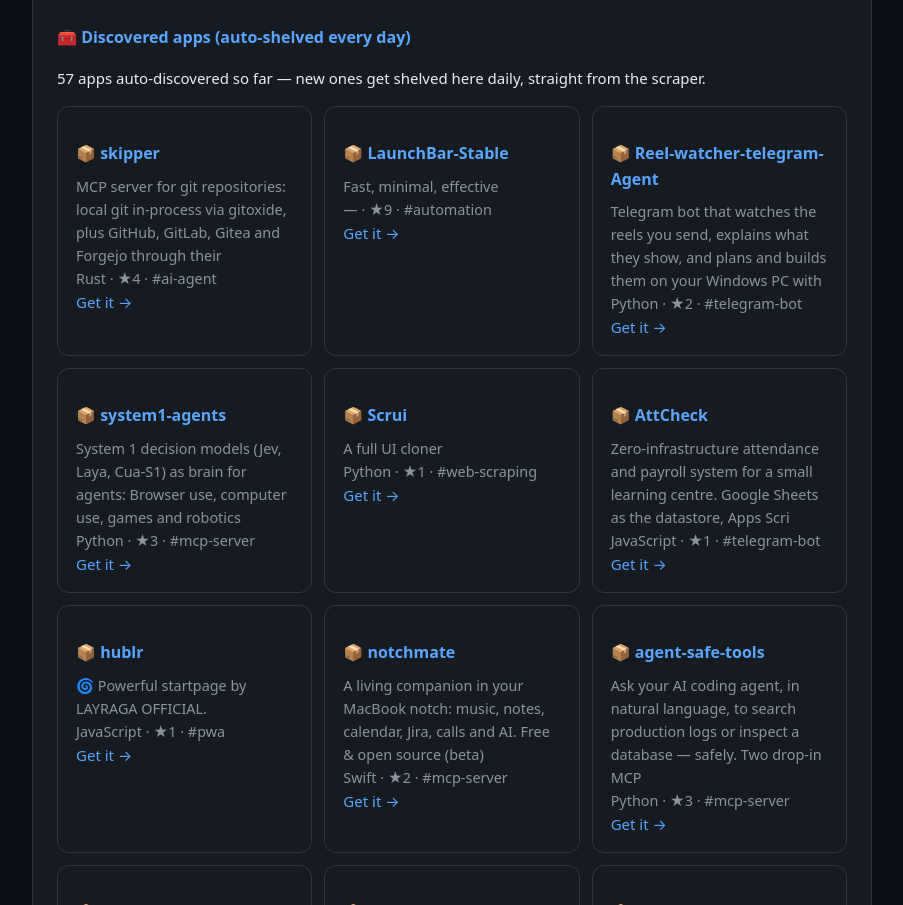
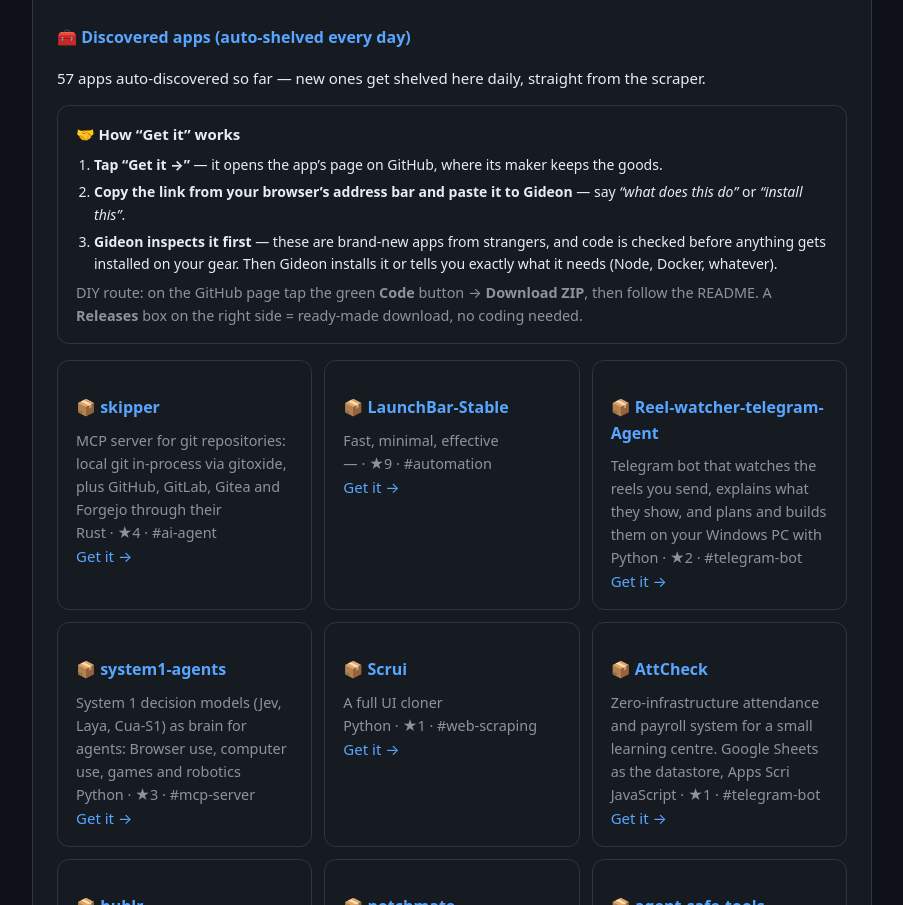
Before and after one commit to jtjustinktaylor-lgtm/Gideon, a website: page docs/index.html in a window 1280 px wide. Shown: the part 1082-1987 px from the top of the page, without its empty margins (188-1091 px from the left). Drawn offline with Linux system fonts and the light colour scheme.

Commit message:
store: add 'How Get it works' instructions

```diff
--- a/docs/index.html
+++ b/docs/index.html
@@ -78,6 +78,13 @@
 </div>
 <h3>🧰 Discovered apps (auto-shelved every day)</h3>
 <p class="note"><span id="store-count">0</span> apps auto-discovered so far — new ones get shelved here daily, straight from the scraper.</p>
+<div class="card" style="margin:14px 0"><strong>🤝 How “Get it” works</strong>
+<ol style="margin:8px 0 0 18px;padding:0;font-size:14px;line-height:1.6">
+<li><strong>Tap “Get it →”</strong> — it opens the app’s page on GitHub, where its maker keeps the goods.</li>
+<li><strong>Copy the link from your browser’s address bar and paste it to Gideon</strong> — say <em>“what does this do”</em> or <em>“install this”</em>.</li>
+<li><strong>Gideon inspects it first</strong> — these are brand-new apps from strangers, and code is checked before anything gets installed on your gear. Then Gideon installs it or tells you exactly what it needs (Node, Docker, whatever).</li>
+</ol>
+<p class="note">DIY route: on the GitHub page tap the green <strong>Code</strong> button → <strong>Download ZIP</strong>, then follow the README. A <strong>Releases</strong> box on the right side = ready-made download, no coding needed.</p></div>
 <div id="store" style="display:grid;gap:12px;grid-template-columns:repeat(auto-fill,minmax(240px,1fr));margin:16px 0 28px"></div>
 <h2>📡 Latest sweep</h2>
     <p class="meta" id="meta">Loading digest…</p>
```
